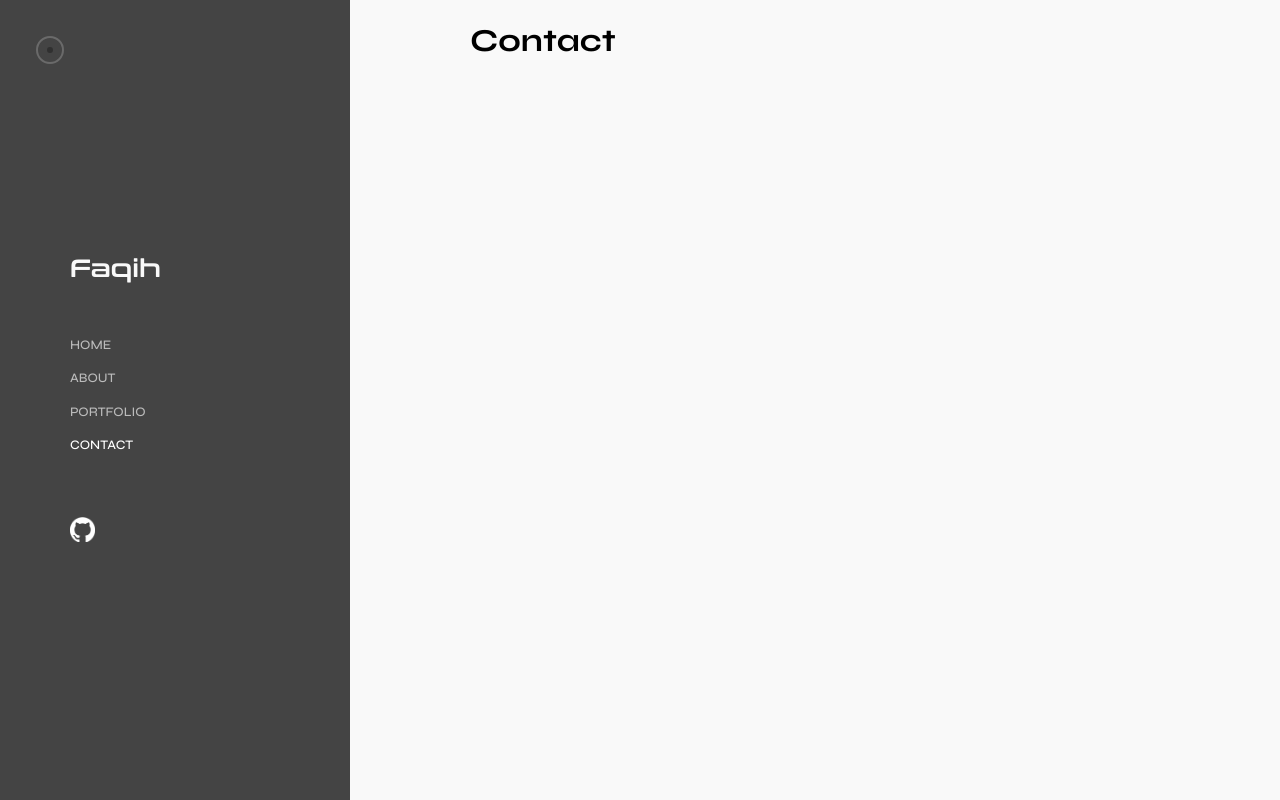
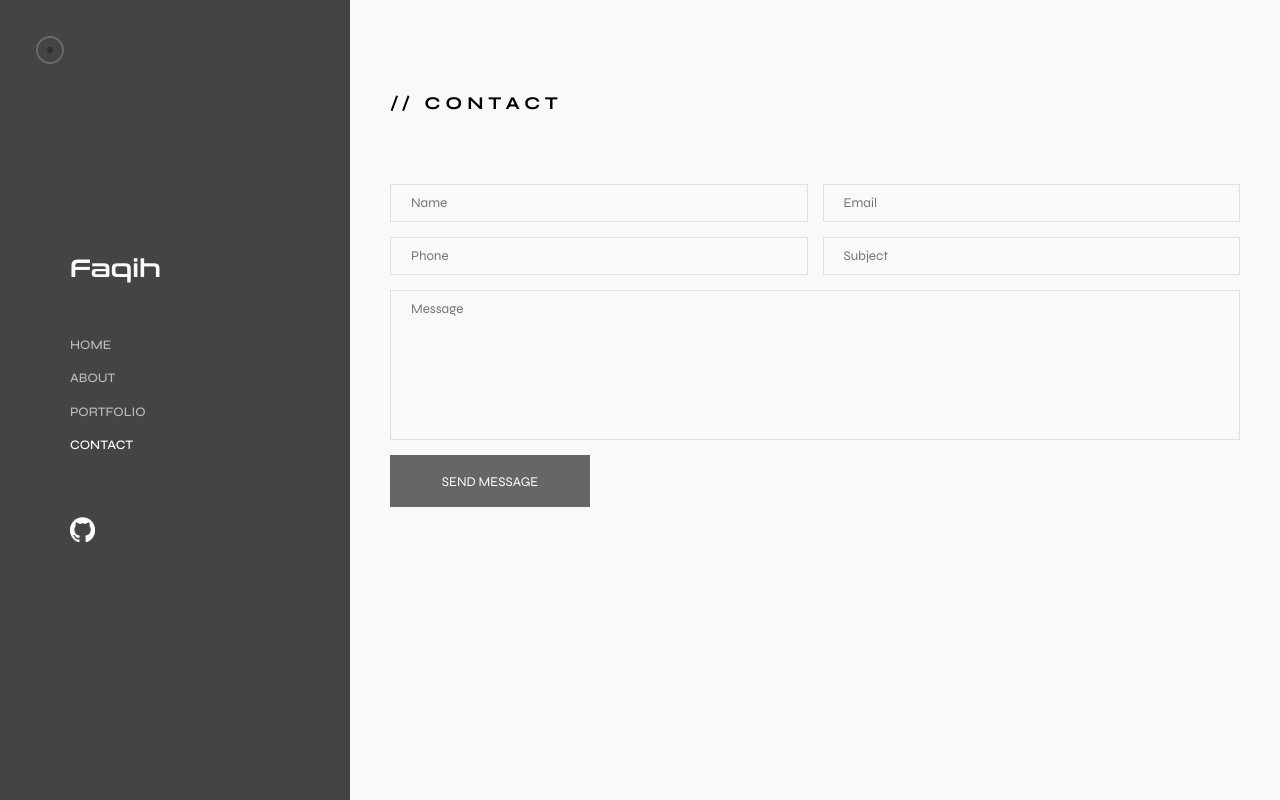
Before and after one commit to faqihisaninja/portfolio, a SvelteKit app: page /contact in a window 1280 px wide. Built offline with nearby package versions, Linux system fonts and the light colour scheme.

Commit message:
Create contact page

```diff
--- a/src/routes/contact/+page.svelte
+++ b/src/routes/contact/+page.svelte
@@ -1,5 +1,29 @@
+<script>
+	import Button from '../../components/Button/Button.svelte';
+
+	let name = '';
+	let email = '';
+	let phone = '';
+	let subject = '';
+	let message = '';
+</script>
+
 <div class="container">
-    <h1>Contact</h1>
+	<h1 class="pageTitle">// Contact</h1>
+	<form class="form">
+		<div class="row">
+			<input bind:value={name} type="text" placeholder="Name" />
+			<input bind:value={email} type="text" placeholder="Email" />
+		</div>
+		<div class="row">
+			<input bind:value={phone} type="text" placeholder="Phone" />
+			<input bind:value={subject} type="text" placeholder="Subject" />
+		</div>
+		<div class="row">
+			<textarea class="messageInput" bind:value={message} placeholder="Message" />
+		</div>
+		<Button title="Send message" />
+	</form>
 </div>
 
 <style>
@@ -9,8 +33,46 @@
 		position: absolute;
 		top: 0;
 		right: 0;
-        padding: 0 120px;
+		padding: 80px 120px;
 		min-height: 100vh;
 		background-color: #f9f9f9;
 	}
+
+	.pageTitle {
+		font-size: 18px;
+		font-weight: 700;
+		letter-spacing: 5px;
+		text-transform: uppercase;
+		margin-bottom: 70px;
+	}
+
+	.form {
+		display: flex;
+		justify-content: space-between;
+		flex-wrap: wrap;
+		gap: 15px;
+	}
+	.form input,
+	.form textarea {
+		box-sizing: border-box;
+		padding: 10px 20px;
+		border: 1px solid rgba(0, 0, 0, 0.1);
+		background-color: transparent;
+		flex: 1;
+	}
+	.form .row {
+		display: flex;
+		width: 100%;
+		gap: 15px;
+	}
+	.messageInput {
+		height: 150px;
+		resize: none;
+	}
+
+	@media only screen and (max-width: 1600px) {
+		.container {
+			padding: 80px 40px;
+		}
+	}
 </style>
--- a/static/app.css
+++ b/static/app.css
@@ -13,6 +13,6 @@ body {
     margin: 0;
 }
 
-h1, h2, h3, p, a, li, span, div {
+h1, h2, h3, p, a, li, span, div, input, textarea {
     font-family: 'Syne', sans-serif;
 }
```
Lines whose indentation alone changed are shown as unchanged.
